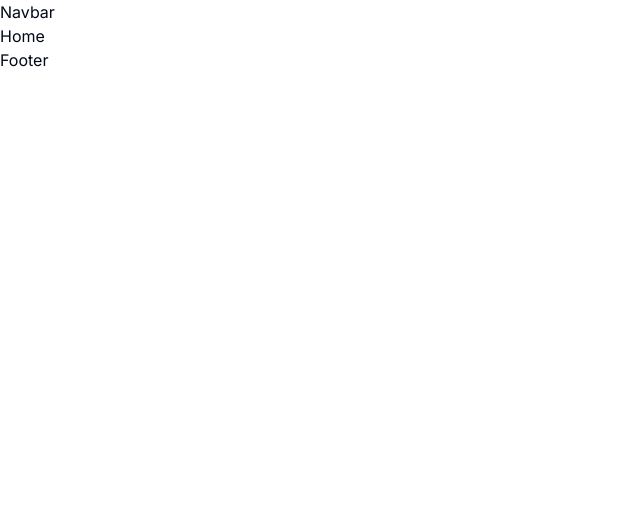
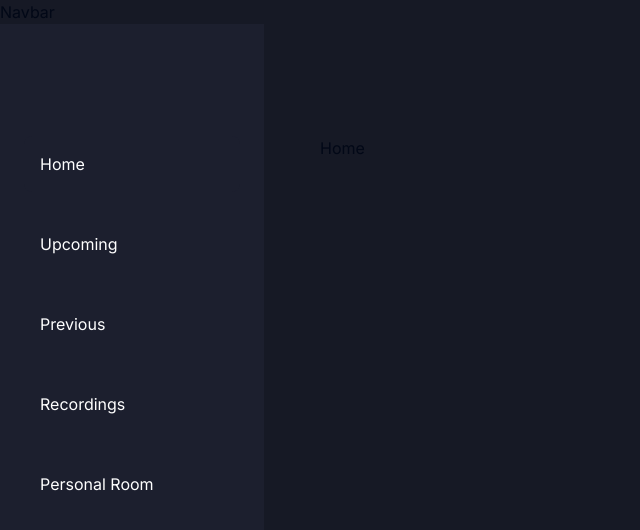
Before and after one commit to KevinKipkoechMutai/complete_videoconferencing_tool, a Next.js app: page / in a window 1280 px wide. Shown: the top 530 px of the page, without its empty margins (0-640 px from the left). Built offline with nearby package versions, Linux system fonts and the light colour scheme.

Commit message:
configure page layout

```diff
--- /dev/null
+++ b/app/(root)/(home)/layout.tsx
@@ -0,0 +1,22 @@
+import React, { ReactNode } from 'react'
+
+import Navbar from '@/components/Navbar'
+import Sidebar from '@/components/Sidebar'
+
+const HomeLayout = ({ children }: {children: ReactNode}) => {
+  return (
+    <main className='relative'>
+        <Navbar />
+        <div className='flex'>
+            <Sidebar />
+            <section className='flex min-h-screen flex-1 flex-col px-6 pb-6 pt-28 max-md:pb-14 sm:px-14'>
+                <div className='w-full'>
+                    {children}
+                </div>
+            </section>
+        </div>
+    </main>
+  )
+}
+
+export default HomeLayout
--- a/app/(root)/layout.tsx
+++ b/app/(root)/layout.tsx
@@ -3,9 +3,7 @@
 const RootLayout = ({ children }: {children: ReactNode}) => {
   return (
     <main>
-        Navbar
         {children}
-        Footer
     </main>
   )
 }
--- a/app/layout.tsx
+++ b/app/layout.tsx
@@ -5,7 +5,7 @@
 const inter = Inter({ subsets: ["latin"] });
 
 export const metadata: Metadata = {
-  title: "Create Next App",
+  title: "meetings.io",
   description: "Generated by create next app",
 };
 
@@ -16,7 +16,7 @@
 }>) {
   return (
     <html lang="en">
-      <body className={inter.className}>{children}</body>
+      <body className={`${inter.className} bg-dark-2`}>{children}</body>
     </html>
   );
 }
```
